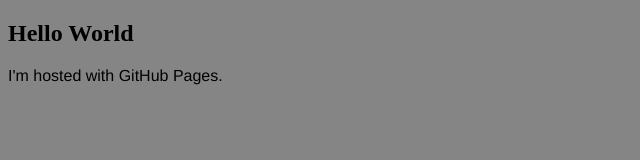
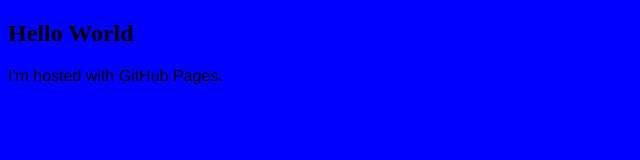
Before and after one commit to holleytyler/holleytyler.github.io, a plain HTML site: page index.html in a window 1280 px wide. Shown: the whole page, without its empty margins (0-640 px from the left). Drawn offline with Linux system fonts and the light colour scheme; a web font is replaced by a local one.

Commit message:
Update style.css

```diff
--- a/style.css
+++ b/style.css
@@ -1,7 +1,7 @@
 @import url('https://fonts.googleapis.com/css?family=Proza+Libre:500,500i,700,700i&display=swap');
 
 body{
-	background-color: #858585;
+	background-color: blue;
 }
 
 p {
```
